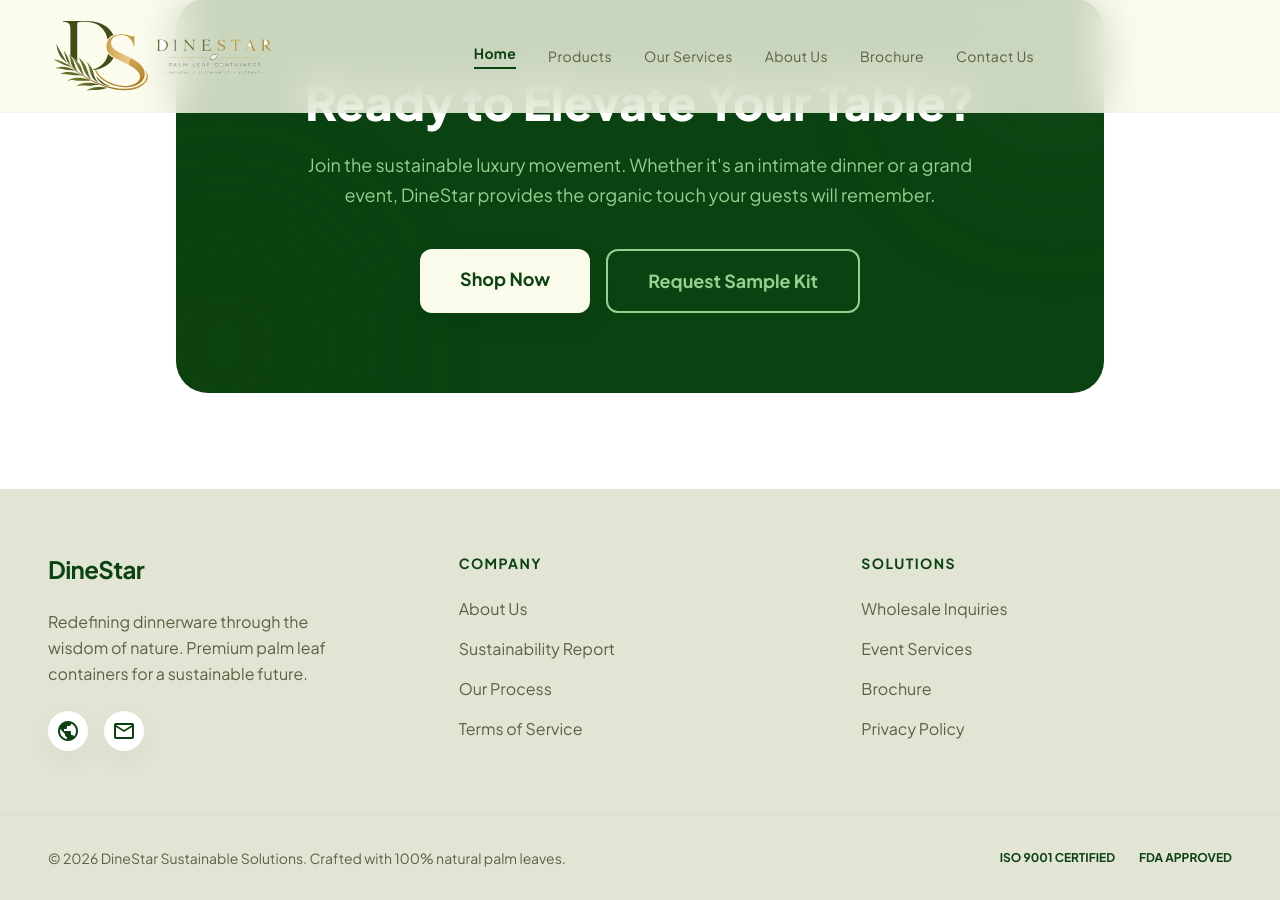
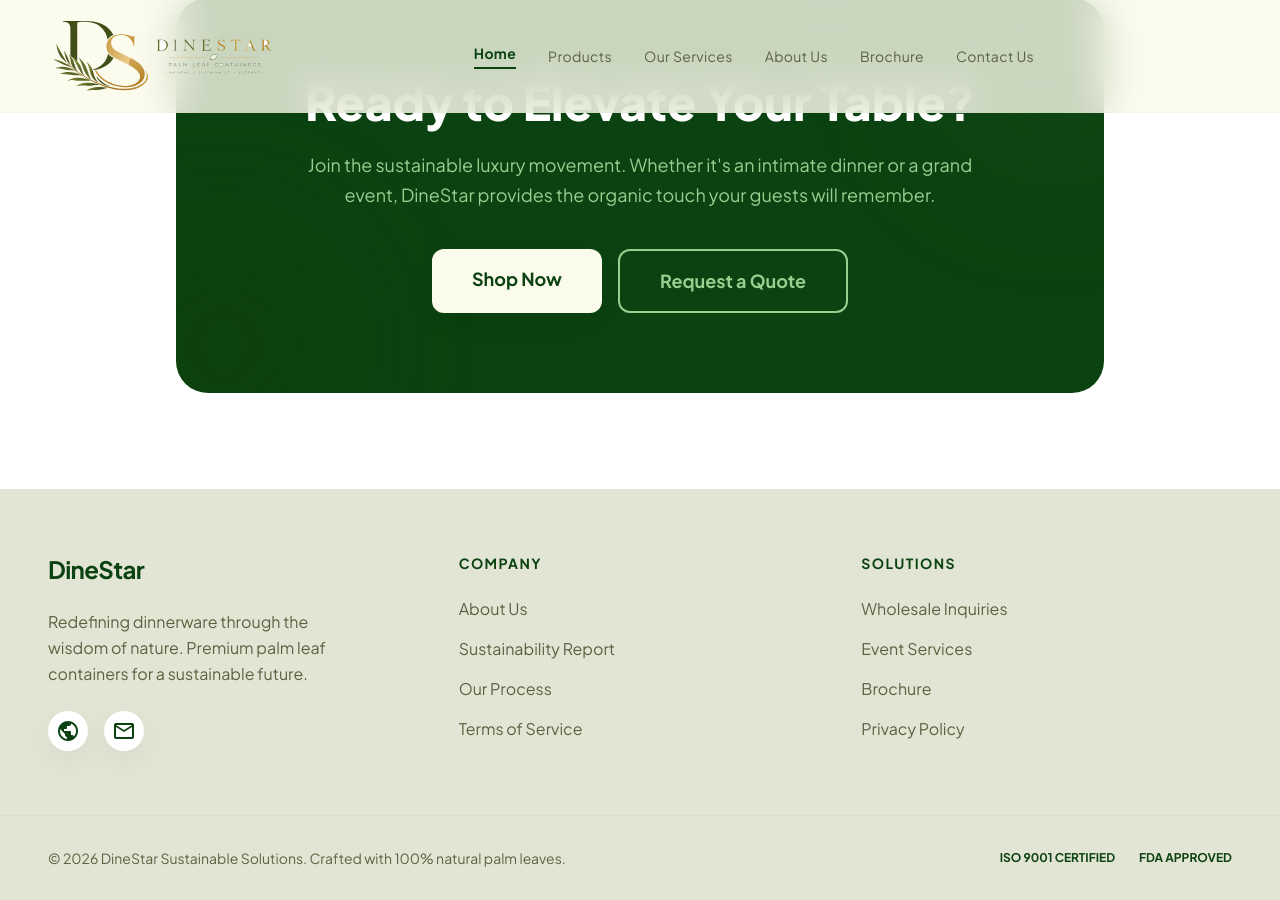
Before and after one commit to AjithsinghSajitha/dinestar, a Jekyll site: the page built from index.html, in a window 1280 px wide and 900 px high, scrolled down 2773 px. Built offline with Jekyll 4.4.1, drawn with Linux system fonts in a browser that asks for light colours; nearby versions of some CDN libraries.

Commit message:
Change CTA secondary button to "Request a Quote"
"Request Sample Kit" doesn't fit a wholesale supply business; a quote
request is the natural secondary action and already links to /contact.

Co-Authored-By: Claude Opus 4.8 (1M context) <noreply@anthropic.com>

```diff
--- a/_data/home.yml
+++ b/_data/home.yml
@@ -53,4 +53,4 @@ cta:
     dinner or a grand event, DineStar provides the organic touch your guests
     will remember.
   primary_button: Shop Now
-  secondary_button: Request Sample Kit
+  secondary_button: Request a Quote
```
